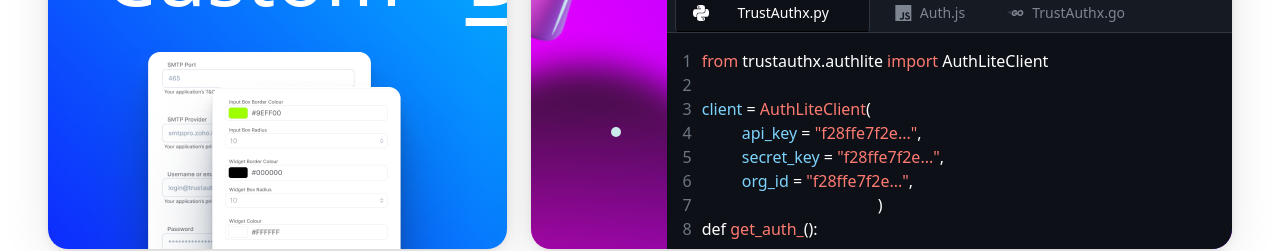
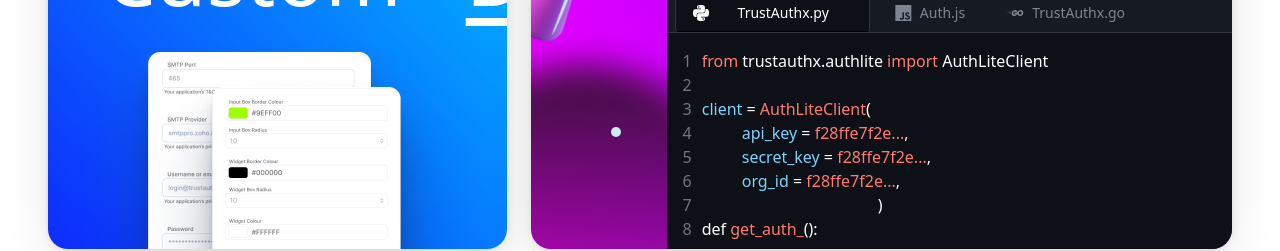
Before and after one commit to One-Click-Auth/Landing-Next-TrustAuthx, a Next.js app: page /randompage in a window 1280 px wide. Shown: the part 1620-1871 px from the top of the page. Built offline with nearby package versions, Linux system fonts and the light colour scheme.

Commit message:
react/no-unescaped-entities error resolved

```diff
--- a/src/components/showcase/CodeTabs.tsx
+++ b/src/components/showcase/CodeTabs.tsx
@@ -50,7 +50,7 @@ const CodeTabs: React.FC<CodeTabsProps> = () => {
               <div className="ml-10">
                 <span className="text-sky-300 ">api_key</span>
                 <span className="text-white "> = </span>
-                <span className="text-[#FF7B72] ">"f28ffe7f2e..."</span>
+                <span className="text-[#FF7B72] ">{"f28ffe7f2e..."}</span>
                 <span className="text-white ">,</span>
               </div>
             </div>
@@ -63,7 +63,7 @@ const CodeTabs: React.FC<CodeTabsProps> = () => {
               <div className="ml-10">
                 <span className="text-sky-300 ">secret_key</span>
                 <span className="text-white "> = </span>
-                <span className="text-[#FF7B72] ">"f28ffe7f2e..."</span>
+                <span className="text-[#FF7B72] ">{"f28ffe7f2e..."}</span>
                 <span className="text-white ">,</span>
               </div>
             </div>
@@ -76,7 +76,7 @@ const CodeTabs: React.FC<CodeTabsProps> = () => {
               <div className="ml-10">
                 <span className="text-sky-300 ">org_id</span>
                 <span className="text-white "> = </span>
-                <span className="text-[#FF7B72] ">"f28ffe7f2e..."</span>
+                <span className="text-[#FF7B72] ">{"f28ffe7f2e..."}</span>
                 <span className="text-white ">,</span>
               </div>
             </div>
--- a/src/pages/demo-code.tsx
+++ /dev/null
@@ -1,12 +0,0 @@
-import CodeTabs from "../components/showcase/CodeTabs";
-import React from "react";
-
-function REAL() {
-  return (
-    <div>
-      <CodeTabs />
-    </div>
-  );
-}
-
-export default REAL;
```
